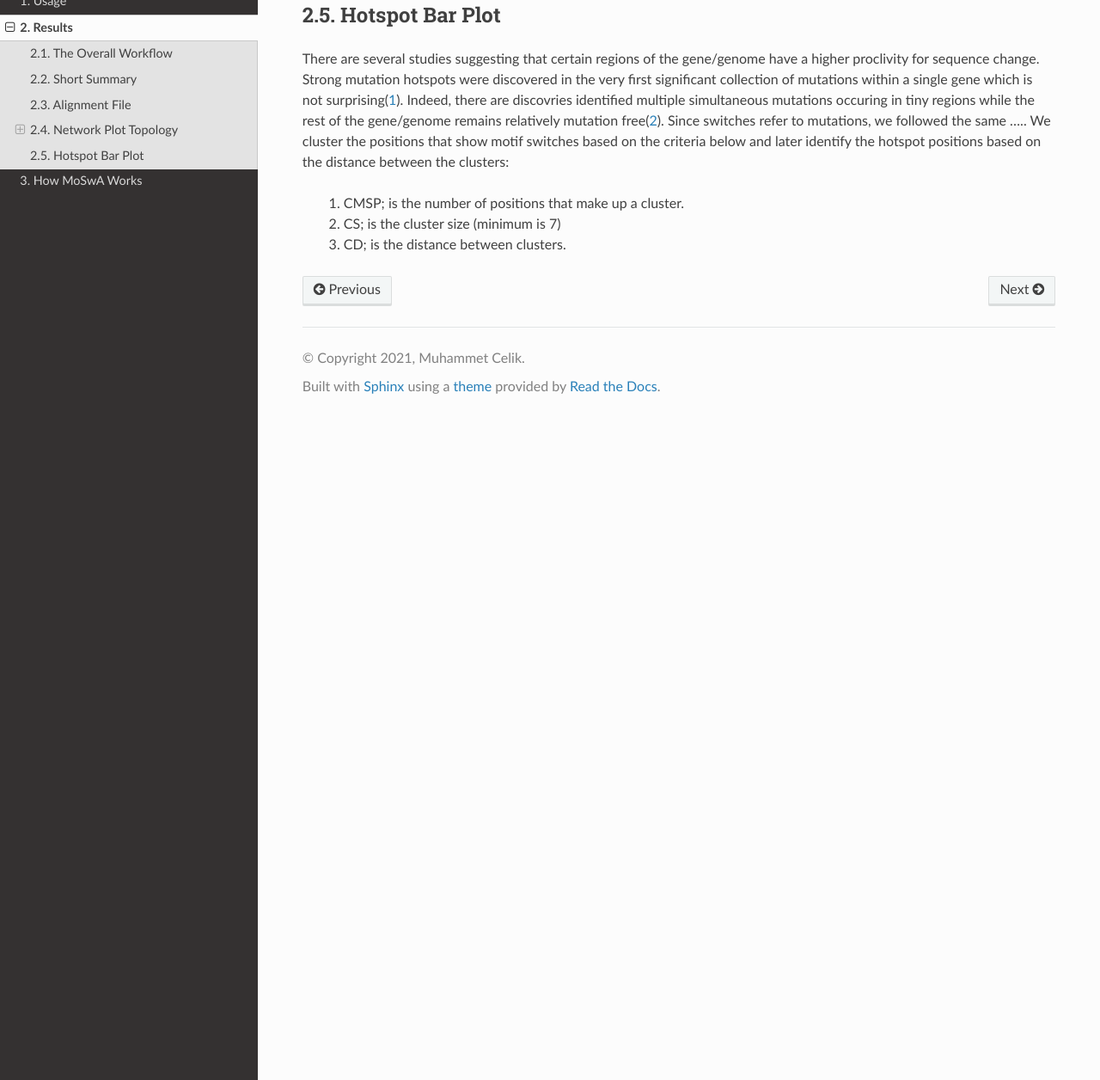
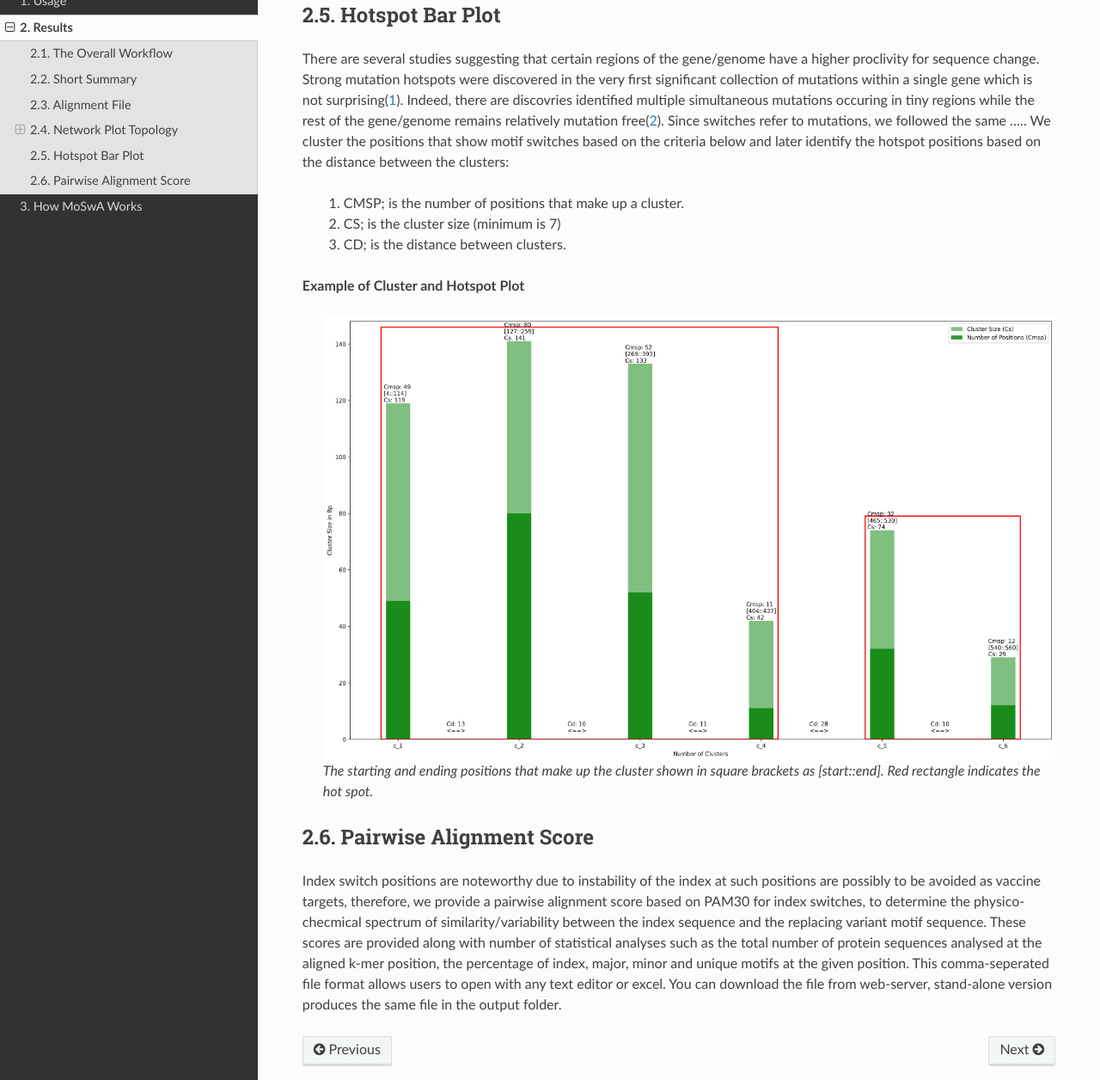
Before and after one commit to macelik/MoSwADocs, a Sphinx documentation site: the page built from docs/source/results.rst, in a window 1280 px wide and 1400 px high, scrolled down 5139 px, cut to the strip 144-1400 px from the top of the window. Shown: the whole strip at 86% size. Built offline with Sphinx 7.4.7 and the Read the Docs theme 2.0.0, drawn with Linux system fonts in a browser that asks for light colours.

Commit message:
Update results.rst

```diff
--- a/docs/source/results.rst
+++ b/docs/source/results.rst
@@ -150,3 +150,18 @@ There are several studies suggesting that certain regions of the gene/genome hav
  #. CS; is the cluster size (minimum is 7)
 
  #. CD; is the distance between clusters.
+
+**Example of Cluster and Hotspot Plot**
+
+ .. figure:: figs/ClusterHotSpotPlot.png
+
+  The starting and ending positions that make up the cluster shown in square brackets as [start::end]. Red rectangle indicates the hot spot.
+
+Pairwise Alignment Score
+------------------------
+
+Index switch positions are noteworthy due to instability of the index at such positions are possibly to be avoided as vaccine targets, therefore, we provide a pairwise alignment score based on PAM30 for index switches, to determine the physico-checmical spectrum of similarity/variability between the index sequence and the replacing variant motif sequence. These scores are provided along with number of statistical analyses such as the total number of protein sequences analysed at the aligned k-mer position, the percentage of index, major, minor and unique motifs at the given position. This comma-seperated file format allows users to open with any text editor or excel. You can download the file from web-server, stand-alone version produces the same file in the output folder.
+
+.. raw:: pdf
+
+    figs/PScores.pdf
```
